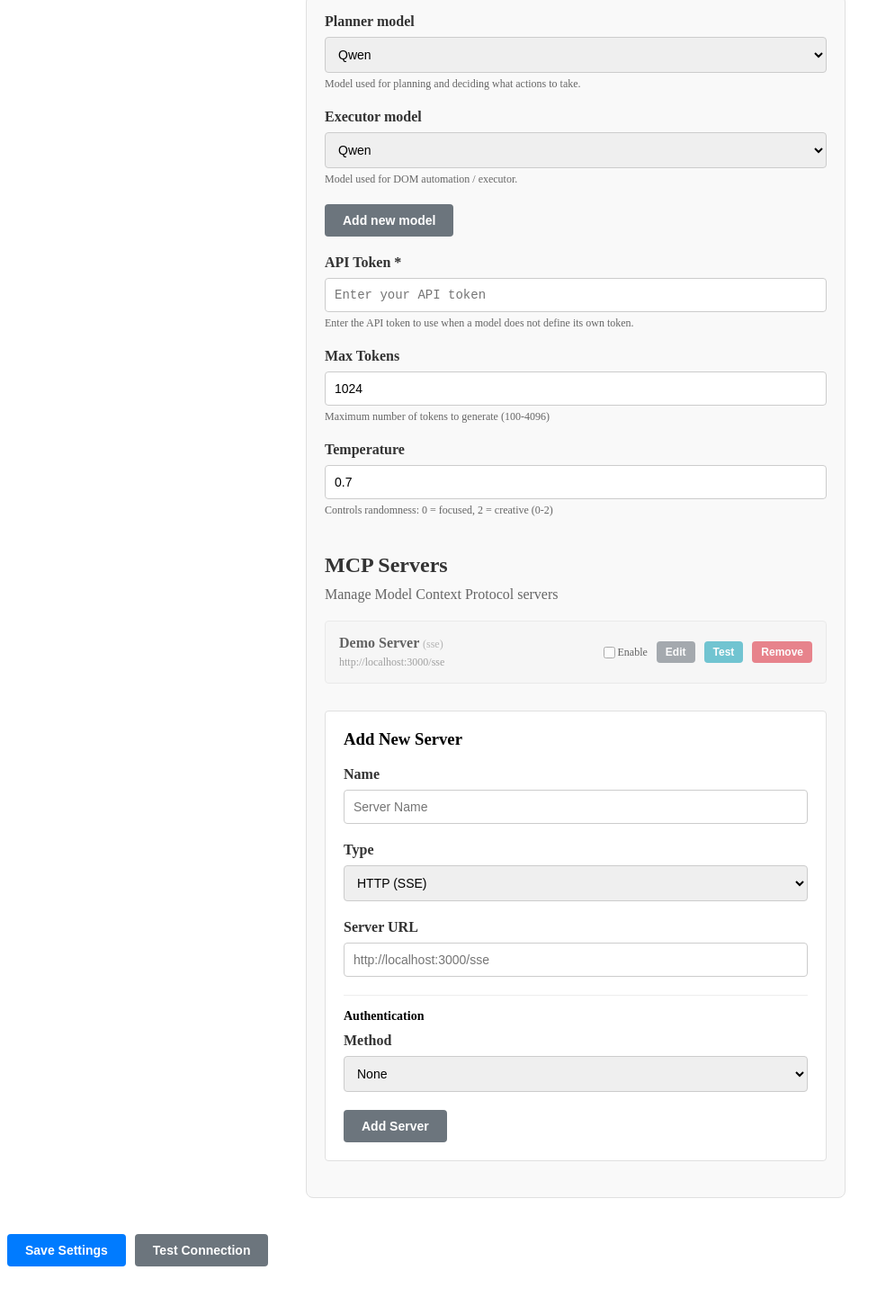
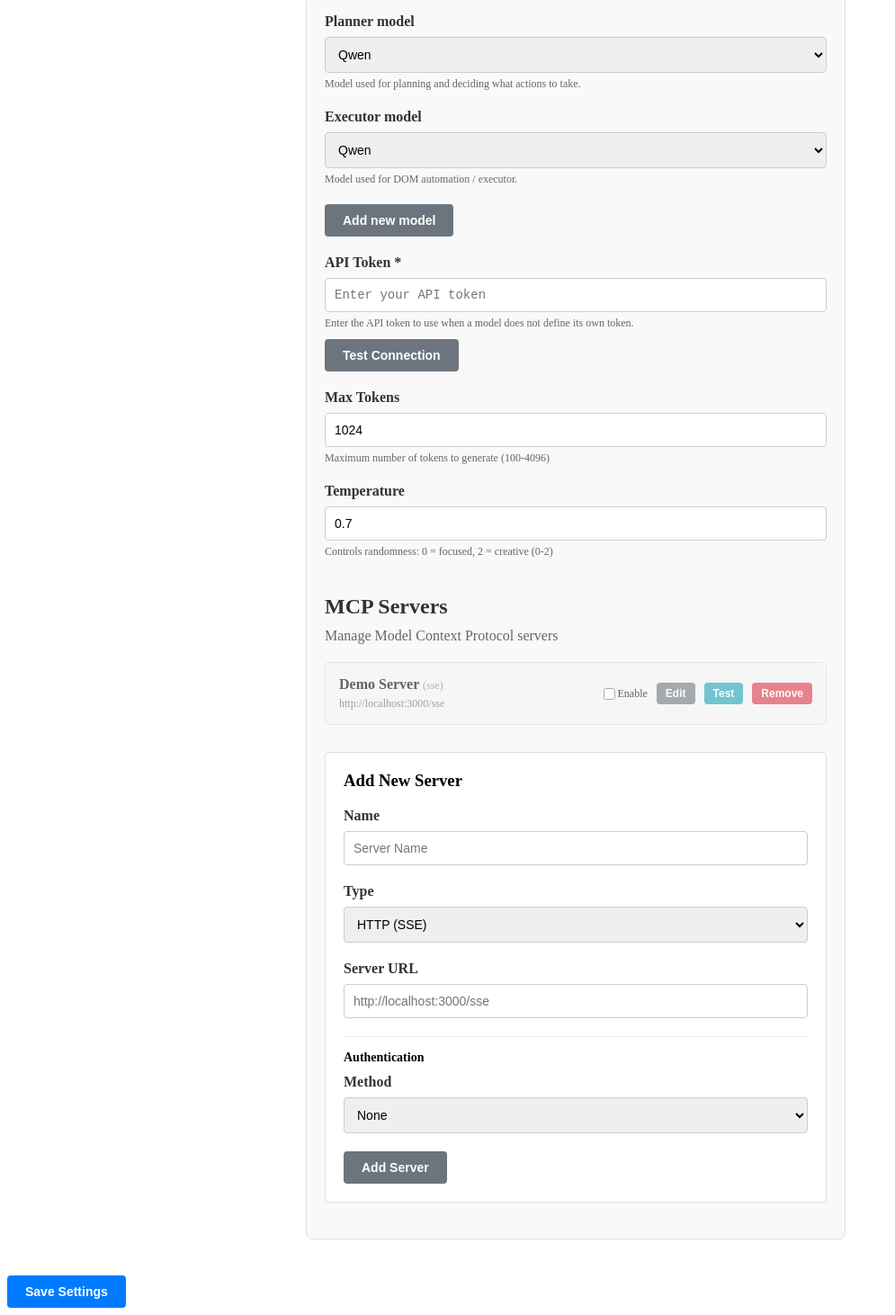
Before and after one commit to noizzhack1/BrowseMate, a browser extension: page settings/settings.html in a window 1280 px wide. Shown: the part 160-1622 px from the top of the page at 90% size, without its empty margins (0-995 px from the left). Before the commit the page ends 1576 px from the top, so only its background shows below. Drawn offline with Linux system fonts and the light colour scheme.

Commit message:
Move Test Connection button to API Token section

```diff
--- a/settings/settings.html
+++ b/settings/settings.html
@@ -332,6 +332,7 @@
           required
         />
         <small>Enter the API token to use when a model does not define its own token.</small>
+        <button type="button" id="testBtn" class="btn btn-secondary" style="margin-top: 10px;">Test Connection</button>
       </div>
 
       <div class="form-group">
@@ -423,7 +424,6 @@
 
       <div class="settings-actions">
         <button type="submit" class="btn btn-primary">Save Settings</button>
-        <button type="button" id="testBtn" class="btn btn-secondary">Test Connection</button>
       </div>
 
       <div id="statusMessage" class="status-message"></div>
```
